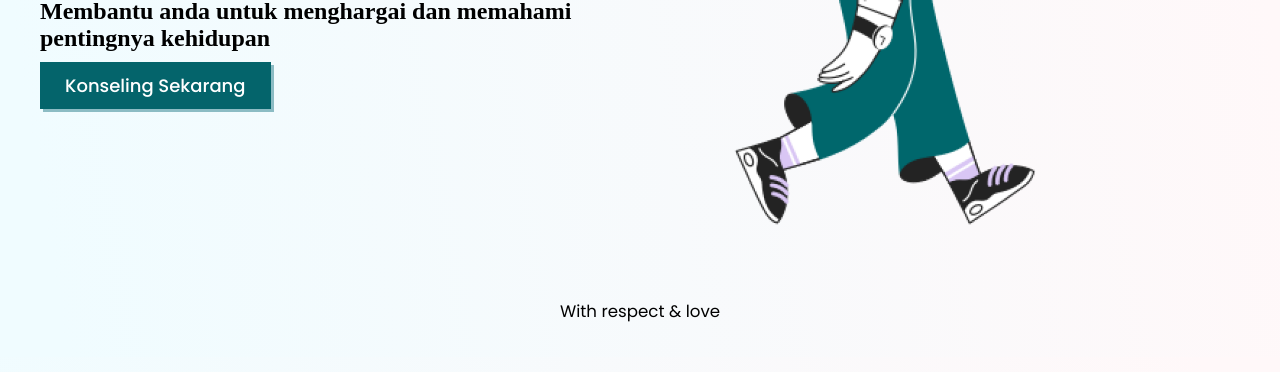
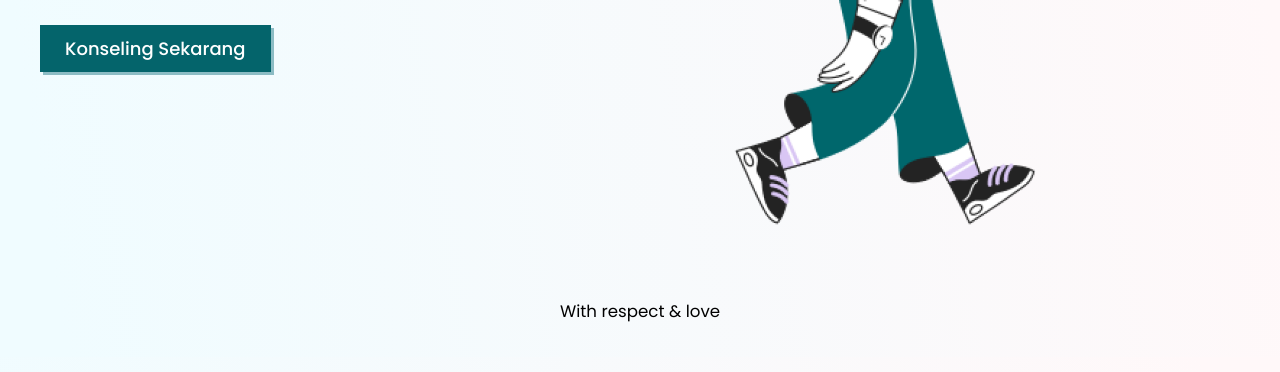
Before and after one commit to jiwakukonsultasi/jiwakukonsultasi.github.io, a plain HTML site: page index.html in a window 1280 px wide. Shown: the part 428-800 px from the top of the page. Drawn offline with Linux system fonts and the light colour scheme.

Commit message:
Update index.html

```diff
--- a/index.html
+++ b/index.html
@@ -23,7 +23,6 @@
 		<div class="flex-sect">
 			<div class="flex1">
 				<h1>Konseling dengan Psikolog Berpengalaman dan Terpercaya</h1>
-				<h2>Membantu anda untuk menghargai dan memahami pentingnya kehidupan</h2>
 				<a href="https://docs.google.com/forms/d/e/1FAIpQLSewMOunXpH866mUcjRFlcYRP8tzIevf2IbfHpRIRFo3ZrYNHQ/viewform" target="_blank">Konseling Sekarang</a>
 			</div>
 			<div class="flex2">
```
